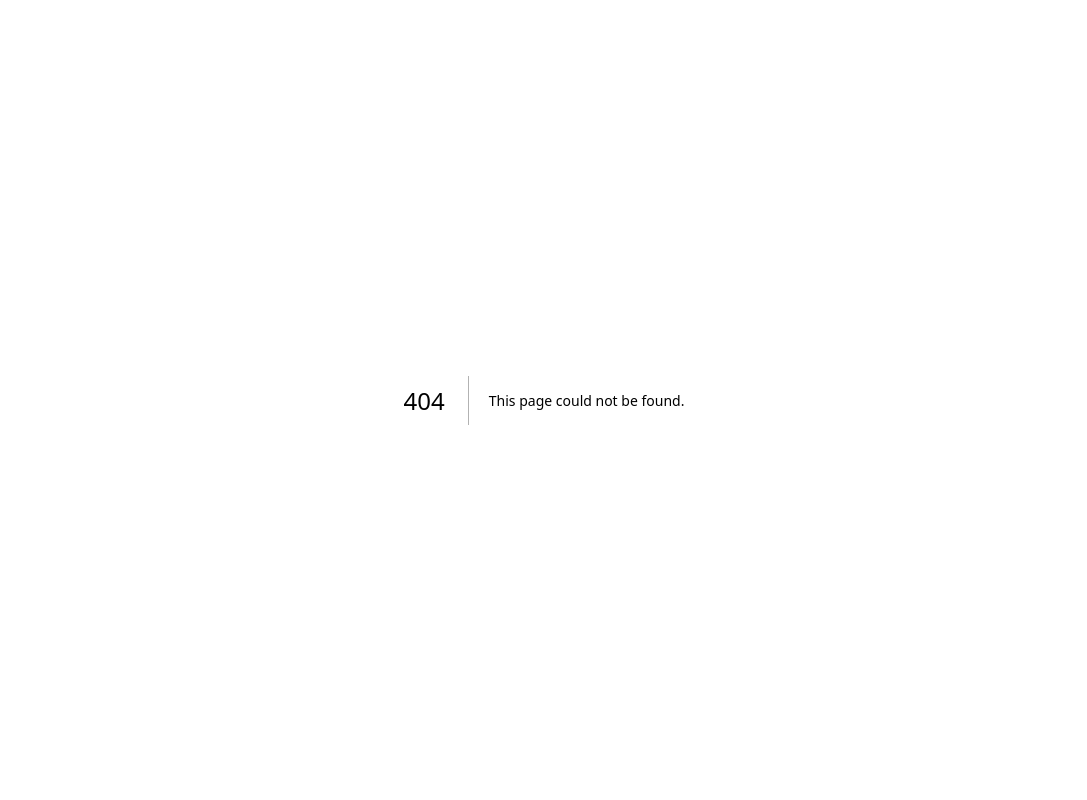
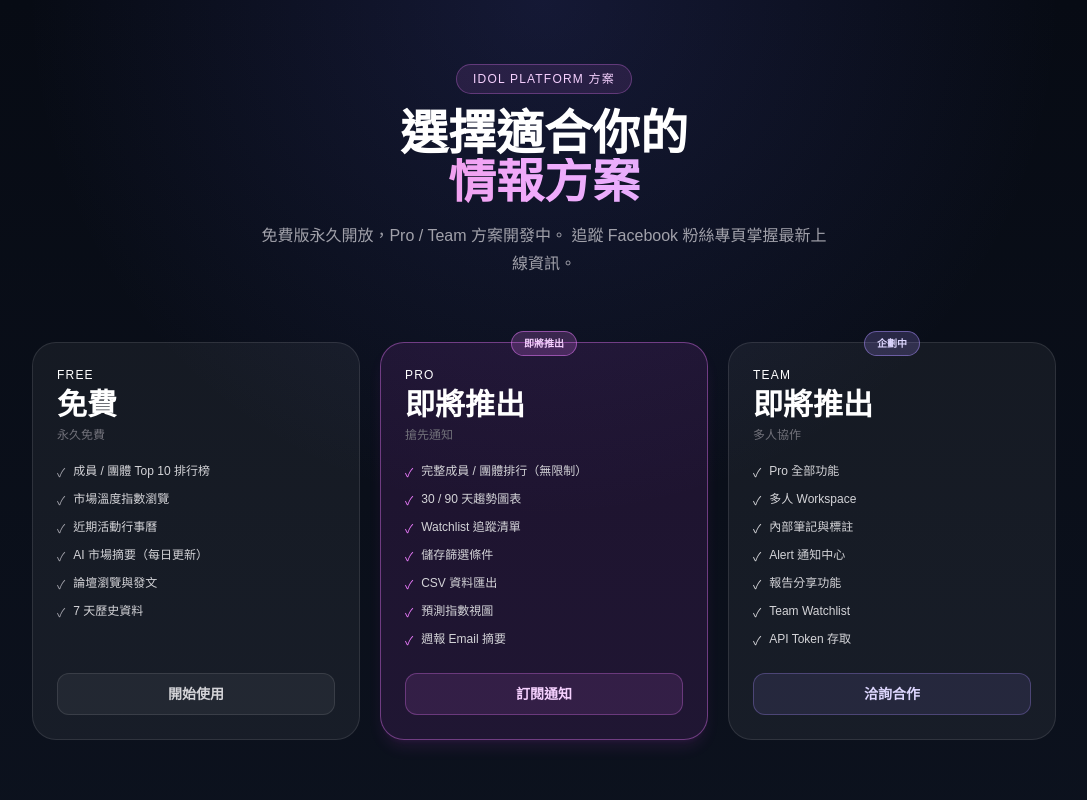
Before and after one commit to Ach018040/idol-platform, a Next.js app in the folder frontend-next/: page /pricing in a window 1280 px wide. Before the commit this address had no page. Shown: the top 800 px of the page, without its empty margins (96-1183 px from the left). Built offline with nearby package versions, Linux system fonts and the light colour scheme.

Commit message:
feat: add /pricing page — Free/Pro/Team plans, FAQ, FB contact CTA

```diff
--- /dev/null
+++ b/frontend-next/app/pricing/page.tsx
@@ -0,0 +1,164 @@
+import Link from "next/link";
+
+const PLANS = [
+  {
+    name: "Free",
+    price: "免費",
+    priceNote: "永久免費",
+    color: "zinc",
+    badge: null,
+    features: [
+      "成員 / 團體 Top 10 排行榜",
+      "市場溫度指數瀏覽",
+      "近期活動行事曆",
+      "AI 市場摘要（每日更新）",
+      "論壇瀏覽與發文",
+      "7 天歷史資料",
+    ],
+    cta: "開始使用",
+    ctaHref: "/",
+    ctaStyle: "border border-white/10 bg-white/5 text-zinc-300 hover:bg-white/10",
+  },
+  {
+    name: "Pro",
+    price: "即將推出",
+    priceNote: "搶先通知",
+    color: "fuchsia",
+    badge: "即將推出",
+    features: [
+      "完整成員 / 團體排行（無限制）",
+      "30 / 90 天趨勢圖表",
+      "Watchlist 追蹤清單",
+      "儲存篩選條件",
+      "CSV 資料匯出",
+      "預測指數視圖",
+      "週報 Email 摘要",
+    ],
+    cta: "訂閱通知",
+    ctaHref: "https://www.facebook.com/profile.php?id=61573475755166",
+    ctaStyle: "border border-fuchsia-400/30 bg-fuchsia-400/10 text-fuchsia-200 hover:bg-fuchsia-400/20",
+  },
+  {
+    name: "Team",
+    price: "即將推出",
+    priceNote: "多人協作",
+    color: "violet",
+    badge: "企劃中",
+    features: [
+      "Pro 全部功能",
+      "多人 Workspace",
+      "內部筆記與標註",
+      "Alert 通知中心",
+      "報告分享功能",
+      "Team Watchlist",
+      "API Token 存取",
+    ],
+    cta: "洽詢合作",
+    ctaHref: "https://www.facebook.com/profile.php?id=61573475755166",
+    ctaStyle: "border border-violet-400/30 bg-violet-400/10 text-violet-200 hover:bg-violet-400/20",
+  },
+];
+
+const FAQS = [
+  { q: "Pro 和 Team 方案什麼時候推出？", a: "目前正在開發中，預計 2026 年下半年推出。請追蹤 Facebook 粉絲專頁取得最新消息。" },
+  { q: "免費版有什麼限制？", a: "免費版可瀏覽 Top 10 排行榜、活動行事曆、AI 摘要，以及論壇功能。進階分析（趨勢圖、Watchlist）將在 Pro 版提供。" },
+  { q: "如果我是偶像團體或經紀公司，有企業方案嗎？", a: "有的，我們提供客製化方案，包含自訂評分權重、專屬儀表板等。請透過 Facebook 粉絲專頁聯繫我們。" },
+  { q: "資料從哪裡來？", a: "資料來源為 idolmaps.com 公開資料庫、Google Calendar 活動行事曆，以及各偶像的官方社群帳號。詳見關於頁面。" },
+];
+
+export default function PricingPage() {
+  return (
+    <main className="min-h-screen bg-[radial-gradient(circle_at_top,_rgba(99,102,241,0.15),_transparent_30%),linear-gradient(180deg,_#070b14_0%,_#111827_100%)] text-white px-4 py-16">
+      <div className="mx-auto max-w-5xl space-y-16">
+
+        {/* Hero */}
+        <section className="text-center space-y-4">
+          <div className="inline-flex items-center rounded-full border border-fuchsia-400/30 bg-fuchsia-400/10 px-4 py-1.5 text-xs text-fuchsia-200 tracking-widest uppercase">
+            Idol Platform 方案
+          </div>
+          <h1 className="text-4xl font-black text-white md:text-5xl">
+            選擇適合你的
+            <span className="block bg-gradient-to-r from-pink-400 via-fuchsia-300 to-violet-300 bg-clip-text text-transparent">
+              情報方案
+            </span>
+          </h1>
+          <p className="text-zinc-400 max-w-xl mx-auto leading-7">
+            免費版永久開放，Pro / Team 方案開發中。
+            追蹤 Facebook 粉絲專頁掌握最新上線資訊。
+          </p>
+        </section>
+
+        {/* Plans */}
+        <section className="grid grid-cols-1 md:grid-cols-3 gap-5">
+          {PLANS.map((plan) => (
+            <div key={plan.name}
+              className={`relative rounded-3xl border p-6 flex flex-col ${
+                plan.name === "Pro"
+                  ? "border-fuchsia-400/40 bg-fuchsia-500/10 shadow-lg shadow-fuchsia-500/10"
+                  : "border-white/10 bg-white/5"
+              }`}>
+              {plan.badge && (
+                <div className={`absolute -top-3 left-1/2 -translate-x-1/2 rounded-full border px-3 py-1 text-[10px] font-semibold ${
+                  plan.name === "Pro"
+                    ? "border-fuchsia-400/50 bg-fuchsia-400/20 text-fuchsia-200"
+                    : "border-violet-400/50 bg-violet-400/20 text-violet-200"
+                }`}>
+                  {plan.badge}
+                </div>
+              )}
+              <div className="mb-5">
+                <div className={`text-xs uppercase tracking-widest text-${plan.color}-300/70 mb-1`}>{plan.name}</div>
+                <div className="text-3xl font-black text-white">{plan.price}</div>
+                <div className="text-xs text-zinc-500 mt-1">{plan.priceNote}</div>
+              </div>
+              <ul className="space-y-2.5 flex-1 mb-6">
+                {plan.features.map((f) => (
+                  <li key={f} className="flex items-start gap-2 text-xs text-zinc-300">
+                    <span className={`text-${plan.color}-400 flex-shrink-0 mt-0.5`}>✓</span>
+                    <span>{f}</span>
+                  </li>
+                ))}
+              </ul>
+              <a href={plan.ctaHref} target={plan.ctaHref.startsWith("http") ? "_blank" : undefined}
+                rel={plan.ctaHref.startsWith("http") ? "noopener noreferrer" : undefined}
+                className={`block text-center rounded-xl border px-4 py-2.5 text-sm font-semibold transition-colors ${plan.ctaStyle}`}>
+                {plan.cta}
+              </a>
+            </div>
+          ))}
+        </section>
+
+        {/* FAQ */}
+        <section className="space-y-4">
+          <h2 className="text-2xl font-bold text-white text-center">常見問題</h2>
+          <div className="space-y-3 max-w-2xl mx-auto">
+            {FAQS.map(({ q, a }) => (
+              <div key={q} className="rounded-2xl border border-white/10 bg-white/5 p-5">
+                <div className="text-sm font-semibold text-white mb-2">{q}</div>
+                <div className="text-xs text-zinc-400 leading-6">{a}</div>
+              </div>
+            ))}
+          </div>
+        </section>
+
+        {/* CTA */}
+        <section className="rounded-3xl border border-blue-400/20 bg-blue-500/10 p-8 text-center space-y-4">
+          <h2 className="text-xl font-bold text-blue-200">想提前體驗 Pro 功能？</h2>
+          <p className="text-sm text-zinc-300">
+            追蹤 Facebook 粉絲專頁，第一時間收到 Pro 版上線通知及早鳥優惠。
+          </p>
+          <div className="flex items-center justify-center gap-3 flex-wrap">
+            <a href="https://www.facebook.com/profile.php?id=61573475755166" target="_blank" rel="noopener noreferrer"
+              className="inline-flex items-center gap-2 rounded-xl border border-blue-400/30 bg-blue-400/10 px-5 py-2.5 text-sm text-blue-200 hover:bg-blue-400/20 transition-colors font-medium">
+              📘 Facebook 粉絲專頁
+            </a>
+            <Link href="/" className="inline-flex items-center gap-2 rounded-xl border border-white/10 bg-white/5 px-5 py-2.5 text-sm text-zinc-300 hover:bg-white/10 transition-colors">
+              ← 返回排行榜
+            </Link>
+          </div>
+        </section>
+
+      </div>
+    </main>
+  );
+}
```
